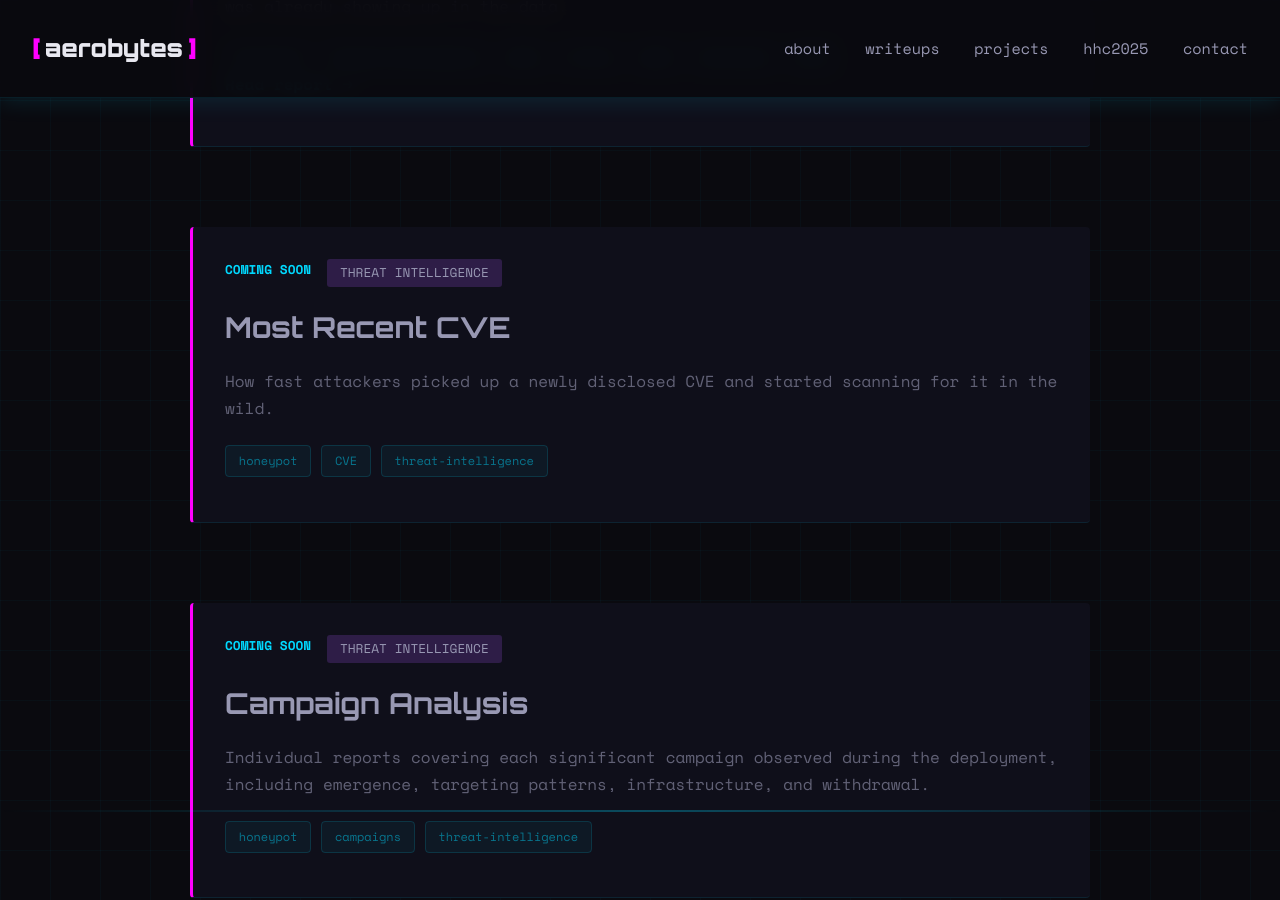
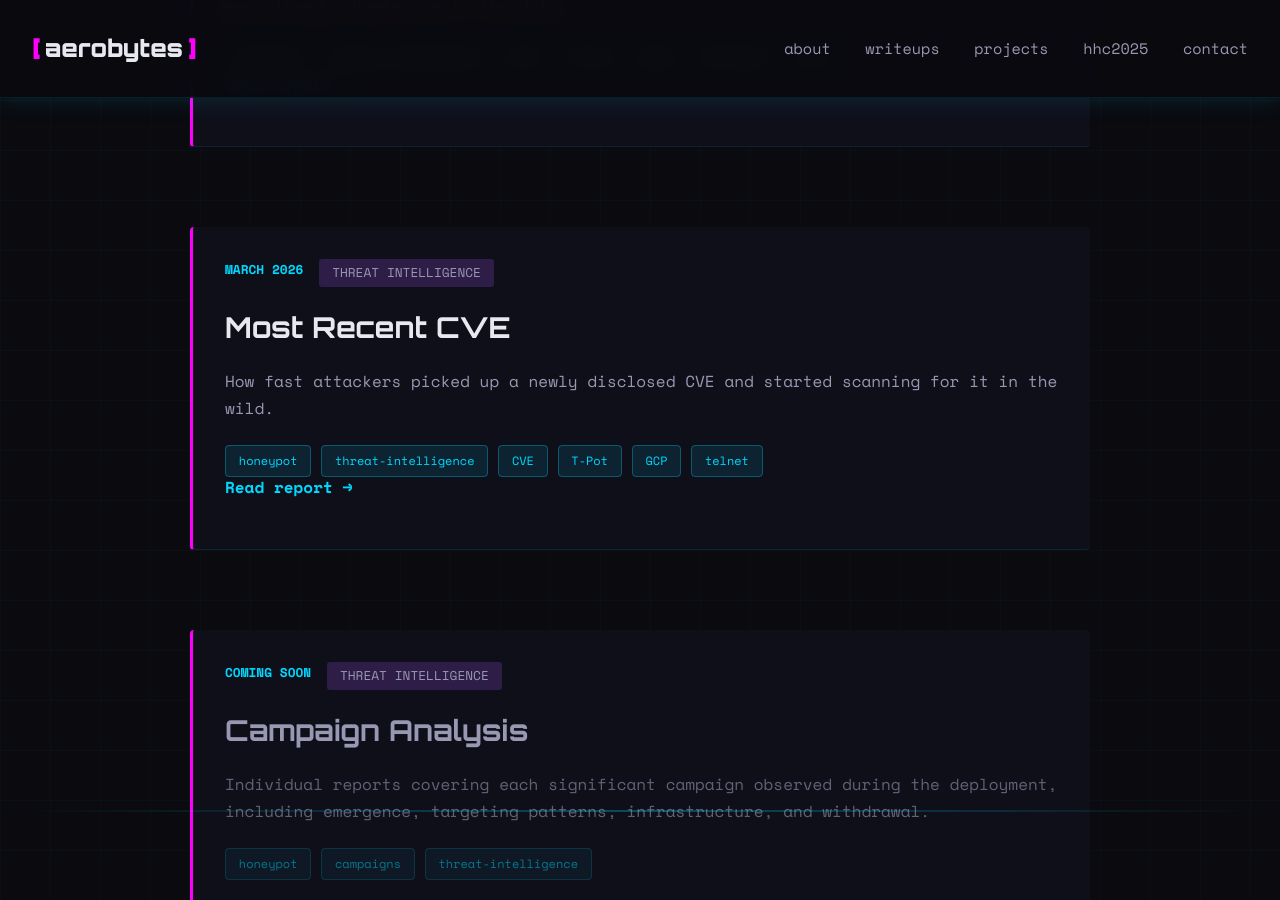
Before and after one commit to Aeronique/aerobytes-site, a Jekyll site: the page built from honeypot-threat-research.html, in a window 1280 px wide and 900 px high, scrolled down 2430 px. Built offline with Jekyll 4.4.1, drawn with Linux system fonts in a browser that asks for light colours.

Commit message:
Update honeypot-threat-research.html

```diff
--- a/honeypot-threat-research.html
+++ b/honeypot-threat-research.html
@@ -44,18 +44,22 @@ permalink: /honeypot-threat-research/
                 <a href="/writeups/honeypot-threat-research/01" class="writeup-link">Read report →</a>
             </div>
 
-            <div class="writeup-item">
+			<div class="writeup-item">
                 <div class="writeup-meta">
-                    <span class="writeup-date">COMING SOON</span>
+                    <span class="writeup-date">MARCH 2026</span>
                     <span class="writeup-category">THREAT INTELLIGENCE</span>
                 </div>
-                <h2 class="writeup-title" style="color: var(--text-secondary);">Most Recent CVE</h2>
-                <p class="writeup-excerpt" style="opacity: 0.6;">How fast attackers picked up a newly disclosed CVE and started scanning for it in the wild.</p>
+                <h2 class="writeup-title">Most Recent CVE</h2>
+                <p class="writeup-excerpt">How fast attackers picked up a newly disclosed CVE and started scanning for it in the wild.</p>
                 <div class="writeup-tags">
-                    <span class="tag" style="opacity: 0.5;">honeypot</span>
-                    <span class="tag" style="opacity: 0.5;">CVE</span>
-                    <span class="tag" style="opacity: 0.5;">threat-intelligence</span>
+                    <span class="tag">honeypot</span>
+                    <span class="tag">threat-intelligence</span>
+                    <span class="tag">CVE</span>
+                    <span class="tag">T-Pot</span>
+                    <span class="tag">GCP</span>
+                    <span class="tag">telnet</span>
                 </div>
+                <a href="/writeups/honeypot-threat-research/02" class="writeup-link">Read report →</a>
             </div>
 
             <div class="writeup-item">
```
